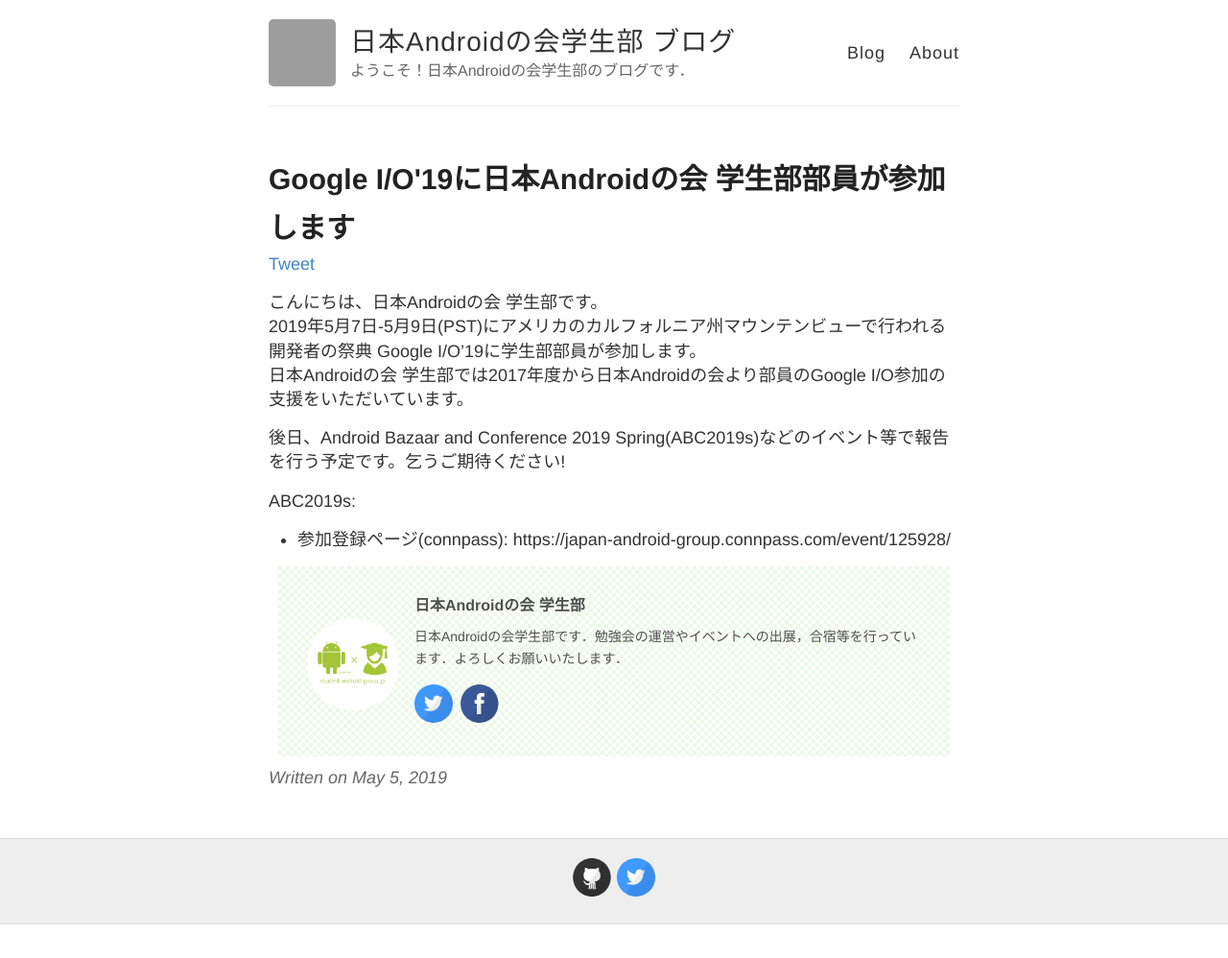
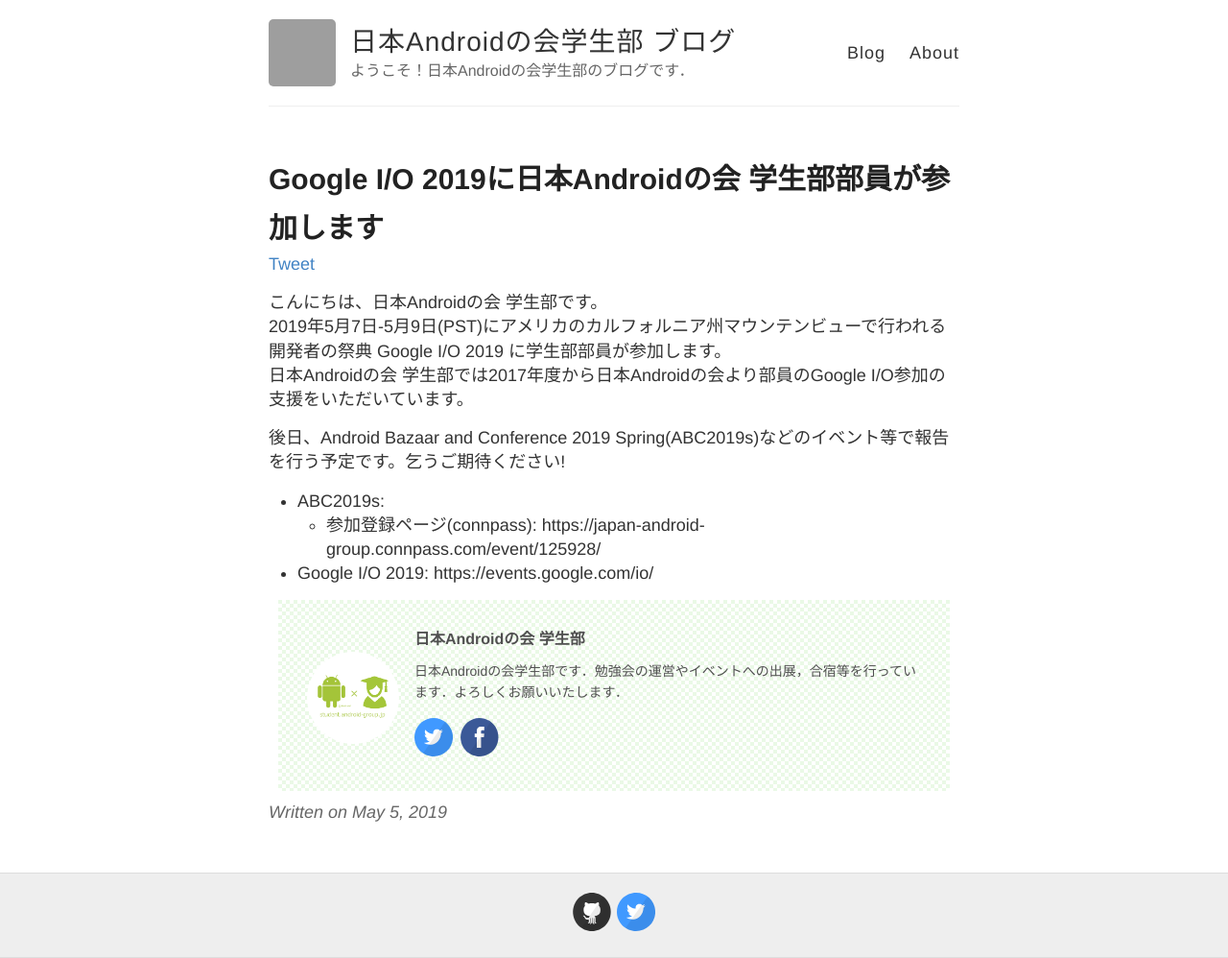
Before and after one commit to jagsc/blog, a Jekyll site: the page built from _posts/2019-05-05-dispatch-google-io19.md, in a window 1280 px wide. Shown: the whole page at 96% size. Built offline with Jekyll 4.4.1, drawn with Linux system fonts in a browser that asks for light colours; comment, search, counter and statistics services are not loaded; before the commit the page ends 963 px from its top, so only the background shows below that; grey boxes are pictures that could not be loaded.

Commit message:
fix event name , add google io site link

```diff
--- a/_posts/2019-05-05-dispatch-google-io19.md
+++ b/_posts/2019-05-05-dispatch-google-io19.md
@@ -1,6 +1,6 @@
 ---
 layout: post
-title: Google I/O'19に日本Androidの会 学生部部員が参加します
+title: Google I/O 2019に日本Androidの会 学生部部員が参加します
 author: jagsc
 permalink: /dispatch-google-io19/
 layout: post
@@ -9,10 +9,11 @@
 ---
 
 こんにちは、日本Androidの会 学生部です。
-2019年5月7日-5月9日(PST)にアメリカのカルフォルニア州マウンテンビューで行われる開発者の祭典 Google I/O'19に学生部部員が参加します。
+2019年5月7日-5月9日(PST)にアメリカのカルフォルニア州マウンテンビューで行われる開発者の祭典 Google I/O 2019 に学生部部員が参加します。
 日本Androidの会 学生部では2017年度から日本Androidの会より部員のGoogle I/O参加の支援をいただいています。
 
 後日、Android Bazaar and Conference 2019 Spring(ABC2019s)などのイベント等で報告を行う予定です。乞うご期待ください!
 
-ABC2019s:
-- 参加登録ページ(connpass): https://japan-android-group.connpass.com/event/125928/
+- ABC2019s:
+  - 参加登録ページ(connpass): https://japan-android-group.connpass.com/event/125928/
+- Google I/O 2019: https://events.google.com/io/
```
